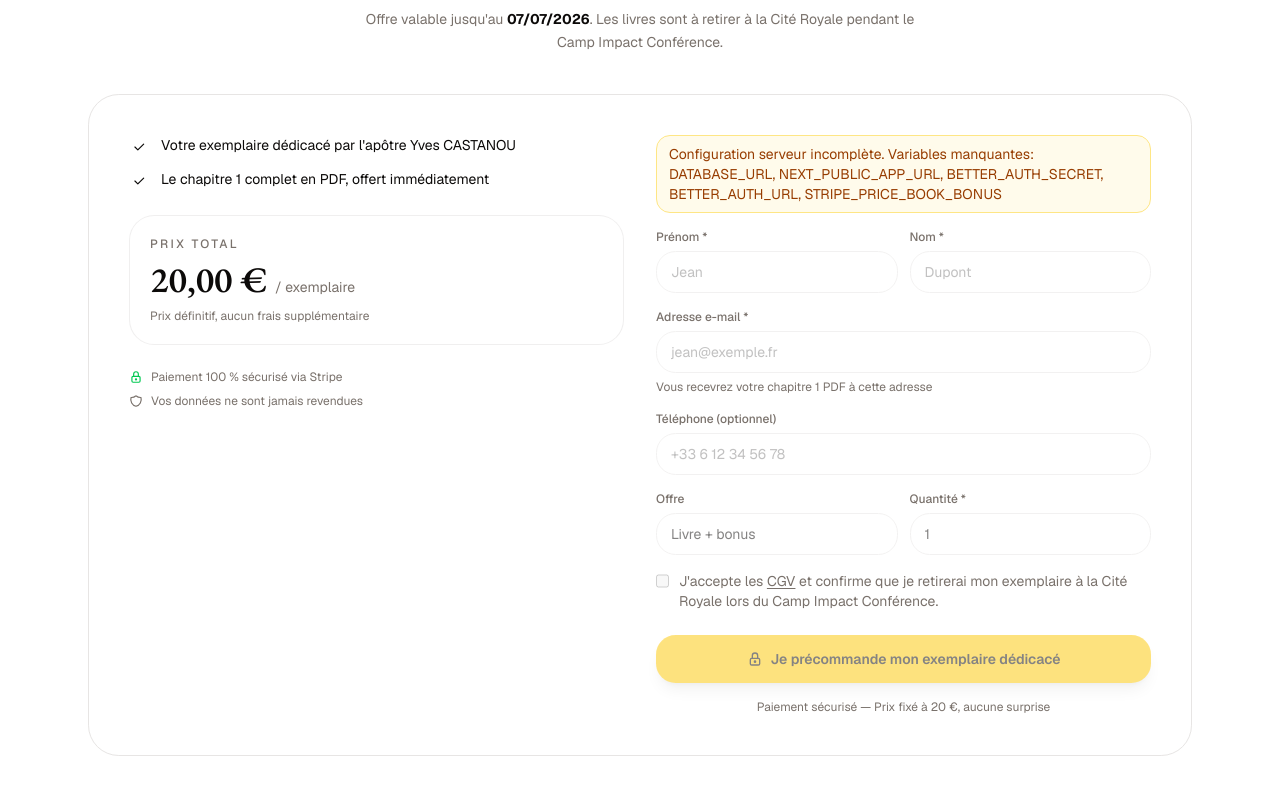
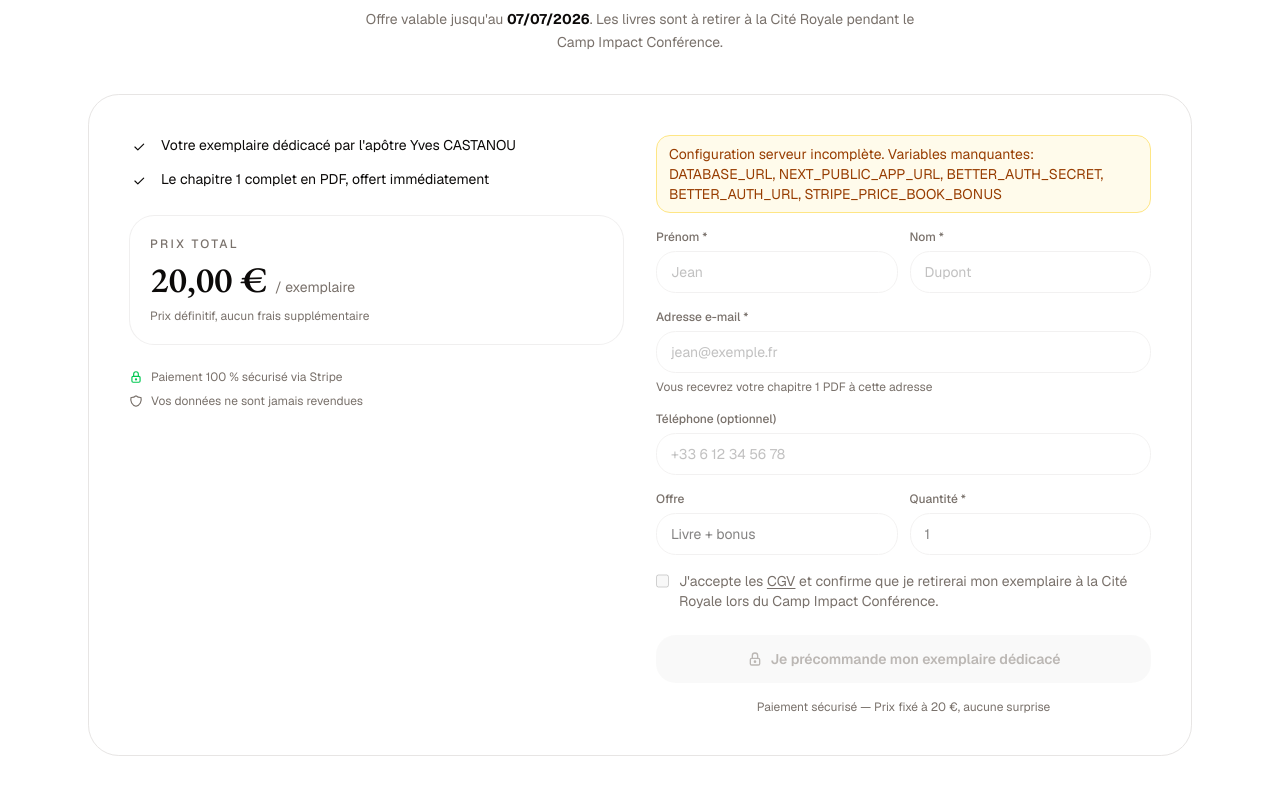
Before and after one commit to regi-gouale/precommande-adg, a Next.js app: page / in a window 1280 px wide. Shown: the part 2635-3430 px from the top of the page. Built offline with nearby package versions, Linux system fonts and the light colour scheme; no server answers.

Commit message:
feat: ajouter des champs de formulaire avec validation Zod et intégrer react-hook-form

```diff
--- a/components/preorder-form.tsx
+++ b/components/preorder-form.tsx
@@ -1,9 +1,33 @@
 "use client";
 
+import { zodResolver } from "@hookform/resolvers/zod";
 import { IconLock } from "@tabler/icons-react";
-import { useActionState, useEffect, useRef, useState } from "react";
-import { useFormStatus } from "react-dom";
+import { useState } from "react";
+import { useForm } from "react-hook-form";
+import { z } from "zod";
+import {
+  Form,
+  FormControl,
+  FormDescription,
+  FormField,
+  FormItem,
+  FormLabel,
+  FormMessage,
+} from "@/components/ui/form";
 import type { ActionResult } from "@/lib/actions";
+
+const preorderSchema = z.object({
+  firstName: z.string().min(1, "Le prénom est requis"),
+  lastName: z.string().min(1, "Le nom est requis"),
+  email: z.email("Adresse e-mail invalide"),
+  phone: z.string().optional(),
+  quantity: z.number().int().min(1, "La quantité doit être au moins 1"),
+  cgvAccepted: z.boolean().refine((v) => v === true, {
+    message: "Vous devez accepter les CGV",
+  }),
+});
+
+type PreorderFormValues = z.infer<typeof preorderSchema>;
 
 type PreorderFormProps = {
   isCheckoutConfigured: boolean;
@@ -11,19 +35,56 @@ type PreorderFormProps = {
   onSubmit: (formData: FormData) => Promise<ActionResult>;
 };
 
-function PreorderFormContent({
+export function PreorderForm({
   isCheckoutConfigured,
   missingKeys,
-  isFormComplete,
-  actionState,
-}: Omit<PreorderFormProps, "onSubmit"> & {
-  isFormComplete: boolean;
-  actionState: ActionResult | null;
-}) {
-  const { pending } = useFormStatus();
+  onSubmit,
+}: PreorderFormProps) {
+  const [pending, setPending] = useState(false);
+  const [actionError, setActionError] = useState<string | null>(null);
+
+  const form = useForm<PreorderFormValues>({
+    resolver: zodResolver(preorderSchema),
+    defaultValues: {
+      firstName: "",
+      lastName: "",
+      email: "",
+      phone: "",
+      quantity: 1,
+      cgvAccepted: false,
+    },
+  });
+
+  const isFormComplete = form.formState.isValid;
+
+  async function handleSubmit(values: PreorderFormValues) {
+    setPending(true);
+    setActionError(null);
+    try {
+      const formData = new FormData();
+      formData.set("firstName", values.firstName);
+      formData.set("lastName", values.lastName);
+      formData.set("email", values.email);
+      if (values.phone) formData.set("phone", values.phone);
+      formData.set("offerSlug", "livre-bonus");
+      formData.set("quantity", String(values.quantity));
+      formData.set("cgvAccepted", "on");
+
+      const result = await onSubmit(formData);
+      if (result.success === false) {
+        setActionError(result.error);
+      }
+    } finally {
+      setPending(false);
+    }
+  }
 
   return (
-    <>
+    <Form {...form}>
+      <form
+        onSubmit={form.handleSubmit(handleSubmit)}
+        className="flex flex-col gap-4"
+      >
         {!isCheckoutConfigured ? (
           <div className="rounded-lg border border-amber-200 bg-amber-50 px-3 py-2 text-sm text-amber-800">
             Configuration serveur incomplète. Variables manquantes:{" "}
@@ -31,136 +92,155 @@ function PreorderFormContent({
           </div>
         ) : null}
 
-      {actionState?.success === false ? (
+        {actionError ? (
           <div className="rounded-lg border border-red-200 bg-red-50 px-3 py-2 text-sm text-red-800">
-          {actionState.error}
+            {actionError}
           </div>
         ) : null}
 
         <div className="grid gap-3 sm:grid-cols-2">
-        <div className="flex flex-col gap-1.5">
-          <label
-            htmlFor="firstName"
-            className="text-xs font-medium text-muted-foreground"
-          >
-            Prénom *
-          </label>
+          <FormField
+            control={form.control}
+            name="firstName"
+            render={({ field }) => (
+              <FormItem>
+                <FormLabel>Prénom *</FormLabel>
+                <FormControl>
                   <input
-            id="firstName"
-            className="rounded-xl border border-border bg-background px-3.5 py-2.5 text-sm transition-colors focus:border-gold focus:outline-none disabled:opacity-50"
-            name="firstName"
+                    className="rounded-xl border border-border bg-background px-3.5 py-2.5 text-sm transition-colors focus:border-gold focus:outline-none disabled:opacity-50 w-full"
                     placeholder="Jean"
-            required
                     disabled={!isCheckoutConfigured || pending}
+                    {...field}
                   />
-        </div>
-        <div className="flex flex-col gap-1.5">
-          <label
-            htmlFor="lastName"
-            className="text-xs font-medium text-muted-foreground"
-          >
-            Nom *
-          </label>
+                </FormControl>
+                <FormMessage />
+              </FormItem>
+            )}
+          />
+          <FormField
+            control={form.control}
+            name="lastName"
+            render={({ field }) => (
+              <FormItem>
+                <FormLabel>Nom *</FormLabel>
+                <FormControl>
                   <input
-            id="lastName"
-            className="rounded-xl border border-border bg-background px-3.5 py-2.5 text-sm transition-colors focus:border-gold focus:outline-none disabled:opacity-50"
-            name="lastName"
+                    className="rounded-xl border border-border bg-background px-3.5 py-2.5 text-sm transition-colors focus:border-gold focus:outline-none disabled:opacity-50 w-full"
                     placeholder="Dupont"
-            required
                     disabled={!isCheckoutConfigured || pending}
+                    {...field}
                   />
-        </div>
-      </div>
-
-      <div className="flex flex-col gap-1.5">
-        <label
-          htmlFor="email"
-          className="text-xs font-medium text-muted-foreground"
-        >
-          Adresse e-mail *
-        </label>
-        <input
-          id="email"
-          className="rounded-xl border border-border bg-background px-3.5 py-2.5 text-sm transition-colors focus:border-gold focus:outline-none disabled:opacity-50"
-          name="email"
-          placeholder="jean@exemple.fr"
-          type="email"
-          required
-          disabled={!isCheckoutConfigured || pending}
-        />
-        <p className="text-xs text-muted-foreground">
-          Vous recevrez votre chapitre 1 PDF à cette adresse
-        </p>
-      </div>
-
-      <div className="flex flex-col gap-1.5">
-        <label
-          htmlFor="phone"
-          className="text-xs font-medium text-muted-foreground"
-        >
-          Téléphone (optionnel)
-        </label>
-        <input
-          id="phone"
-          className="rounded-xl border border-border bg-background px-3.5 py-2.5 text-sm transition-colors focus:border-gold focus:outline-none disabled:opacity-50"
-          name="phone"
-          placeholder="+33 6 12 34 56 78"
-          disabled={!isCheckoutConfigured || pending}
+                </FormControl>
+                <FormMessage />
+              </FormItem>
+            )}
           />
         </div>
 
+        <FormField
+          control={form.control}
+          name="email"
+          render={({ field }) => (
+            <FormItem>
+              <FormLabel>Adresse e-mail *</FormLabel>
+              <FormControl>
+                <input
+                  className="rounded-xl border border-border bg-background px-3.5 py-2.5 text-sm transition-colors focus:border-gold focus:outline-none disabled:opacity-50 w-full"
+                  placeholder="jean@exemple.fr"
+                  type="email"
+                  disabled={!isCheckoutConfigured || pending}
+                  {...field}
+                />
+              </FormControl>
+              <FormDescription>
+                Vous recevrez votre chapitre 1 PDF à cette adresse
+              </FormDescription>
+              <FormMessage />
+            </FormItem>
+          )}
+        />
+
+        <FormField
+          control={form.control}
+          name="phone"
+          render={({ field }) => (
+            <FormItem>
+              <FormLabel>Téléphone (optionnel)</FormLabel>
+              <FormControl>
+                <input
+                  className="rounded-xl border border-border bg-background px-3.5 py-2.5 text-sm transition-colors focus:border-gold focus:outline-none disabled:opacity-50 w-full"
+                  placeholder="+33 6 12 34 56 78"
+                  disabled={!isCheckoutConfigured || pending}
+                  {...field}
+                />
+              </FormControl>
+              <FormMessage />
+            </FormItem>
+          )}
+        />
+
         <div className="grid gap-3 sm:grid-cols-2">
-        <div className="flex flex-col gap-1.5">
-          <label
-            htmlFor="offerSlug"
-            className="text-xs font-medium text-muted-foreground"
-          >
+          <FormItem>
+            <FormLabel className="text-xs font-medium text-muted-foreground">
               Offre
-          </label>
+            </FormLabel>
             <input
-            id="offerSlug"
-            className="rounded-xl border border-border bg-background px-3.5 py-2.5 text-sm transition-colors focus:border-gold focus:outline-none disabled:opacity-50"
+              className="rounded-xl border border-border bg-background px-3.5 py-2.5 text-sm transition-colors focus:border-gold focus:outline-none disabled:opacity-50 w-full"
               value="Livre + bonus"
               readOnly
-            disabled={!isCheckoutConfigured || pending}
+              disabled
             />
-          <input type="hidden" name="offerSlug" value="livre-bonus" />
-        </div>
-        <div className="flex flex-col gap-1.5">
-          <label
-            htmlFor="quantity"
-            className="text-xs font-medium text-muted-foreground"
-          >
-            Quantité *
-          </label>
+          </FormItem>
+          <FormField
+            control={form.control}
+            name="quantity"
+            render={({ field }) => (
+              <FormItem>
+                <FormLabel>Quantité *</FormLabel>
+                <FormControl>
                   <input
-            id="quantity"
-            className="rounded-xl border border-border bg-background px-3.5 py-2.5 text-sm transition-colors focus:border-gold focus:outline-none disabled:opacity-50"
-            name="quantity"
+                    className="rounded-xl border border-border bg-background px-3.5 py-2.5 text-sm transition-colors focus:border-gold focus:outline-none disabled:opacity-50 w-full"
                     type="number"
                     min={1}
-            defaultValue={1}
-            required
                     disabled={!isCheckoutConfigured || pending}
+                    {...field}
+                  />
+                </FormControl>
+                <FormMessage />
+              </FormItem>
+            )}
           />
         </div>
-      </div>
 
-      <label className="flex items-start gap-2.5 text-sm text-muted-foreground">
+        <FormField
+          control={form.control}
+          name="cgvAccepted"
+          render={({ field }) => (
+            <FormItem>
+              <div className="flex items-start gap-2.5">
+                <FormControl>
                   <input
-          name="cgvAccepted"
                     type="checkbox"
                     className="mt-0.5 size-4 accent-gold"
-          required
                     disabled={!isCheckoutConfigured || pending}
+                    checked={field.value}
+                    onChange={field.onChange}
+                    onBlur={field.onBlur}
+                    name={field.name}
+                    ref={field.ref}
                   />
-        <span>
+                </FormControl>
+                <span className="text-sm text-muted-foreground">
                   J&apos;accepte les{" "}
-          <span className="underline underline-offset-2">CGV</span> et confirme
-          que je retirerai mon exemplaire à la Cité Royale lors du Camp Impact
-          Conférence.
+                  <span className="underline underline-offset-2">CGV</span> et
+                  confirme que je retirerai mon exemplaire à la Cité Royale lors
+                  du Camp Impact Conférence.
                 </span>
-      </label>
+              </div>
+              <FormMessage />
+            </FormItem>
+          )}
+        />
 
         <button
           className={`mt-2 flex w-full items-center justify-center gap-2 rounded-xl px-4 py-3.5 text-sm font-semibold transition-all disabled:opacity-50 ${
@@ -178,44 +258,7 @@ function PreorderFormContent({
         <p className="text-center text-xs text-muted-foreground">
           Paiement sécurisé — Prix fixé à 20 €, aucune surprise
         </p>
-    </>
+      </form>
+    </Form>
   );
 }
-
-export function PreorderForm({
-  isCheckoutConfigured,
-  missingKeys,
-  onSubmit,
-}: PreorderFormProps) {
-  const formRef = useRef<HTMLFormElement>(null);
-  const [isFormComplete, setIsFormComplete] = useState(false);
-  const [actionState, formAction] = useActionState<
-    ActionResult | null,
-    FormData
-  >(async (_previousState, formData) => onSubmit(formData), null);
-
-  const updateFormCompleteness = () => {
-    setIsFormComplete(formRef.current?.checkValidity() ?? false);
-  };
-
-  useEffect(() => {
-    setIsFormComplete(formRef.current?.checkValidity() ?? false);
-  }, []);
-
-  return (
-    <form
-      ref={formRef}
-      action={formAction}
-      className="flex flex-col gap-4"
-      onInput={updateFormCompleteness}
-      onChange={updateFormCompleteness}
-    >
-      <PreorderFormContent
-        isCheckoutConfigured={isCheckoutConfigured}
-        missingKeys={missingKeys}
-        isFormComplete={isFormComplete}
-        actionState={actionState}
-      />
-    </form>
-  );
-}
--- /dev/null
+++ b/components/ui/form.tsx
@@ -0,0 +1,157 @@
+"use client";
+
+import { Slot } from "@radix-ui/react-slot";
+import * as React from "react";
+import {
+  Controller,
+  type ControllerProps,
+  type FieldPath,
+  type FieldValues,
+  FormProvider,
+  useFormContext,
+} from "react-hook-form";
+import { Label } from "@/components/ui/label";
+import { cn } from "@/lib/utils";
+
+const Form = FormProvider;
+
+type FormFieldContextValue<
+  TFieldValues extends FieldValues = FieldValues,
+  TName extends FieldPath<TFieldValues> = FieldPath<TFieldValues>,
+> = {
+  name: TName;
+};
+
+const FormFieldContext = React.createContext<FormFieldContextValue>(
+  {} as FormFieldContextValue,
+);
+
+function FormField<
+  TFieldValues extends FieldValues = FieldValues,
+  TName extends FieldPath<TFieldValues> = FieldPath<TFieldValues>,
+>({ ...props }: ControllerProps<TFieldValues, TName>) {
+  return (
+    <FormFieldContext.Provider value={{ name: props.name }}>
+      <Controller {...props} />
+    </FormFieldContext.Provider>
+  );
+}
+
+const useFormField = () => {
+  const fieldContext = React.useContext(FormFieldContext);
+  const itemContext = React.useContext(FormItemContext);
+  const { getFieldState, formState } = useFormContext();
+
+  const fieldState = getFieldState(fieldContext.name, formState);
+
+  if (!fieldContext) {
+    throw new Error("useFormField should be used within <FormField>");
+  }
+
+  const { id } = itemContext;
+
+  return {
+    id,
+    name: fieldContext.name,
+    formItemId: `${id}-form-item`,
+    formDescriptionId: `${id}-form-item-description`,
+    formMessageId: `${id}-form-item-message`,
+    ...fieldState,
+  };
+};
+
+type FormItemContextValue = { id: string };
+
+const FormItemContext = React.createContext<FormItemContextValue>(
+  {} as FormItemContextValue,
+);
+
+function FormItem({
+  className,
+  ...props
+}: React.HTMLAttributes<HTMLDivElement>) {
+  const id = React.useId();
+  return (
+    <FormItemContext.Provider value={{ id }}>
+      <div className={cn("flex flex-col gap-1.5", className)} {...props} />
+    </FormItemContext.Provider>
+  );
+}
+
+function FormLabel({ className, ...props }: React.ComponentProps<"label">) {
+  const { error, formItemId } = useFormField();
+  return (
+    <Label
+      className={cn(
+        "text-xs font-medium text-muted-foreground",
+        error && "text-destructive",
+        className,
+      )}
+      htmlFor={formItemId}
+      {...props}
+    />
+  );
+}
+
+function FormControl({
+  ...props
+}: React.ComponentPropsWithoutRef<typeof Slot>) {
+  const { error, formItemId, formDescriptionId, formMessageId } =
+    useFormField();
+  return (
+    <Slot
+      id={formItemId}
+      aria-describedby={
+        !error ? formDescriptionId : `${formDescriptionId} ${formMessageId}`
+      }
+      aria-invalid={!!error}
+      {...props}
+    />
+  );
+}
+
+function FormDescription({
+  className,
+  ...props
+}: React.HTMLAttributes<HTMLParagraphElement>) {
+  const { formDescriptionId } = useFormField();
+  return (
+    <p
+      id={formDescriptionId}
+      className={cn("text-xs text-muted-foreground", className)}
+      {...props}
+    />
+  );
+}
+
+function FormMessage({
+  className,
+  children,
+  ...props
+}: React.HTMLAttributes<HTMLParagraphElement>) {
+  const { error, formMessageId } = useFormField();
+  const body = error ? String(error.message) : children;
+
+  if (!body) return null;
+
+  return (
+    <p
+      id={formMessageId}
+      className={cn("text-xs font-medium text-destructive", className)}
+      {...props}
+    >
+      {body}
+    </p>
+  );
+}
+
+export {
+  Form,
+  FormControl,
+  FormDescription,
+  FormField,
+  FormItem,
+  FormLabel,
+  FormMessage,
+  useFormField,
+};
--- a/package.json
+++ b/package.json
@@ -19,6 +19,7 @@
   "dependencies": {
     "@base-ui/react": "^1.6.0",
     "@better-auth/stripe": "^1.6.23",
+    "@hookform/resolvers": "^5.4.0",
     "@prisma/adapter-pg": "^7.8.0",
     "@prisma/client": "^7",
     "@shadcn/react": "^0.2.0",
@@ -37,6 +38,7 @@
     "react": "19.2.4",
     "react-day-picker": "^10.0.1",
     "react-dom": "19.2.4",
+    "react-hook-form": "^7.81.0",
     "react-resizable-panels": "^4.12.1",
     "recharts": "3.8.0",
     "shadcn": "^4.13.0",
```
Also changed, not shown: lib/email.ts (+6 -2 lines), 1 other file (tests, documents, lock files or other folders). Lines whose indentation alone changed are shown as unchanged.
